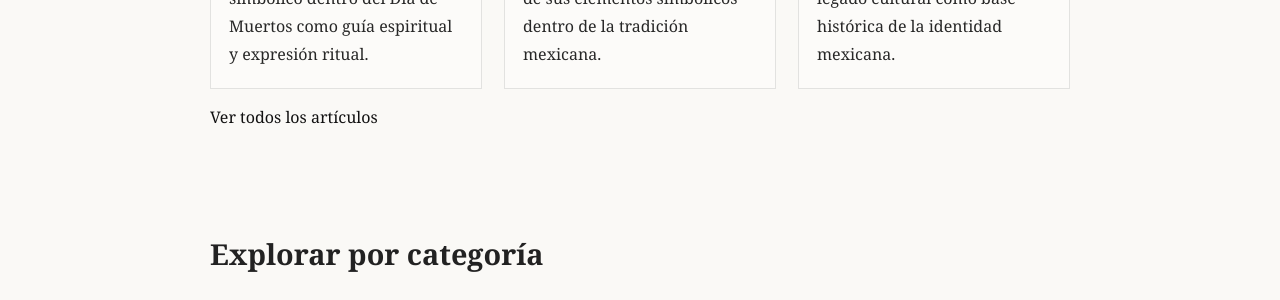
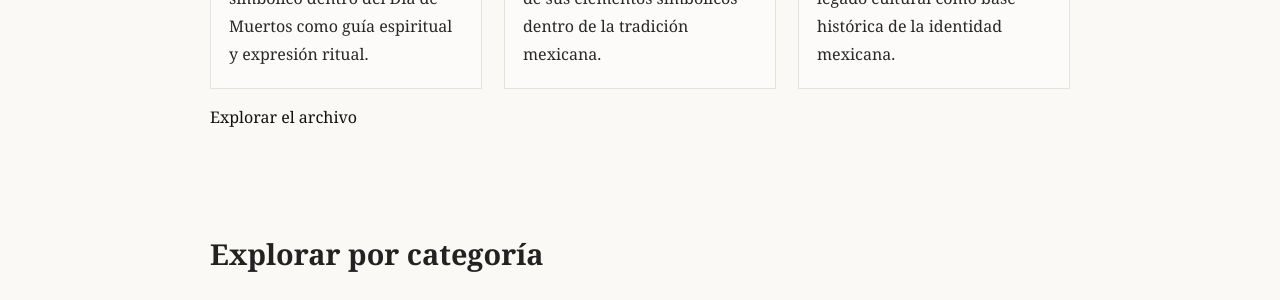
Before and after one commit to elbracamonte/elbracamonte.github.io, a Jekyll site: the page built from index.html, in a window 1280 px wide and 900 px high, scrolled down 2030 px. Shown: the part 163-463 px from the top of the window. Built offline with Jekyll 4.4.1, drawn with Linux system fonts in a browser that asks for light colours.

Commit message:
Update index.html

```diff
--- a/index.html
+++ b/index.html
@@ -112,7 +112,7 @@ description: "Archivo cultural sobre tradiciones, gastronomía e historia de Mé
   </div>
 
   <p class="home-more">
-    <a href="/posts/">Ver todos los artículos</a>
+    <a href="/posts/">Explorar el archivo</a>
   </p>
 </section>
 
```
